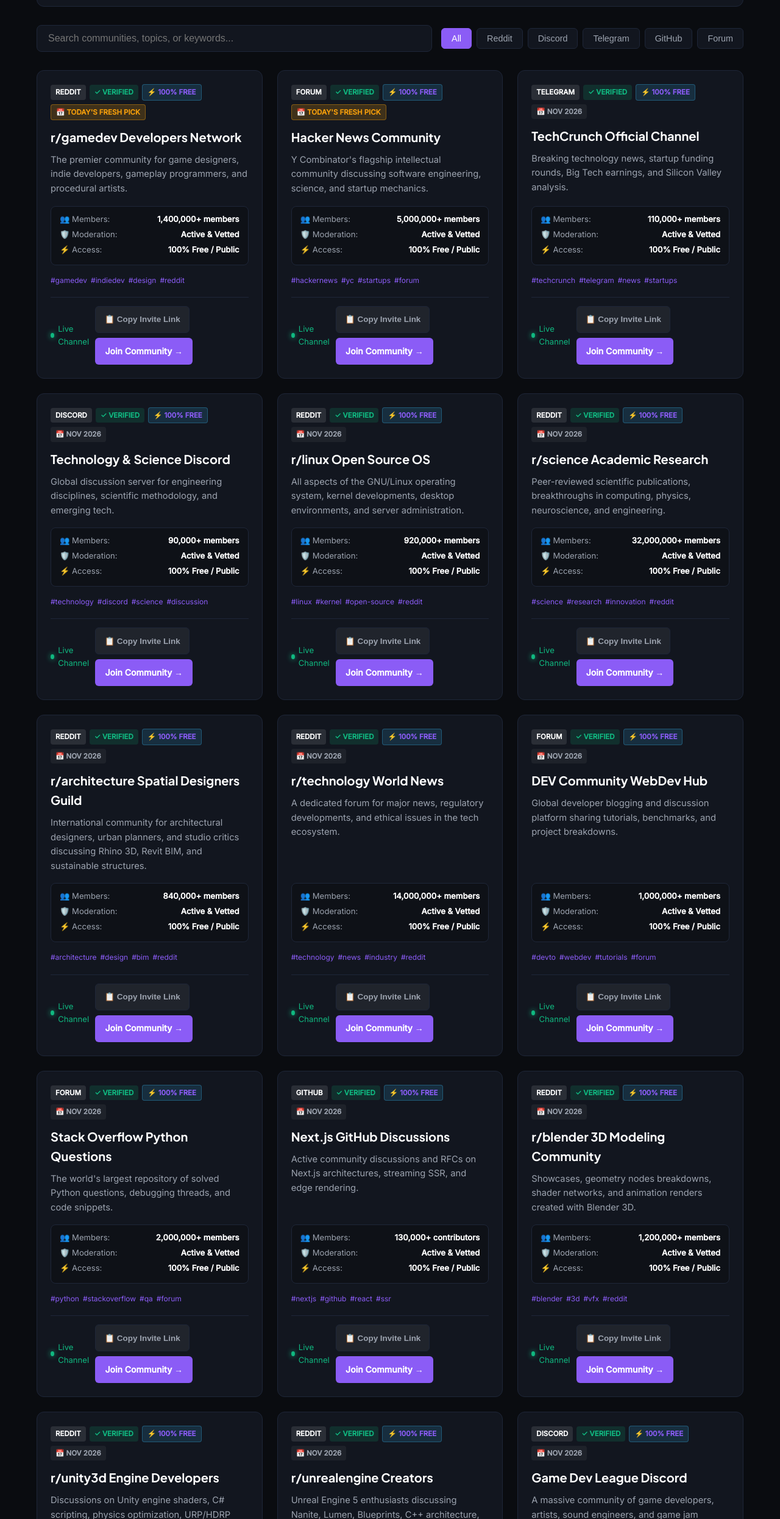
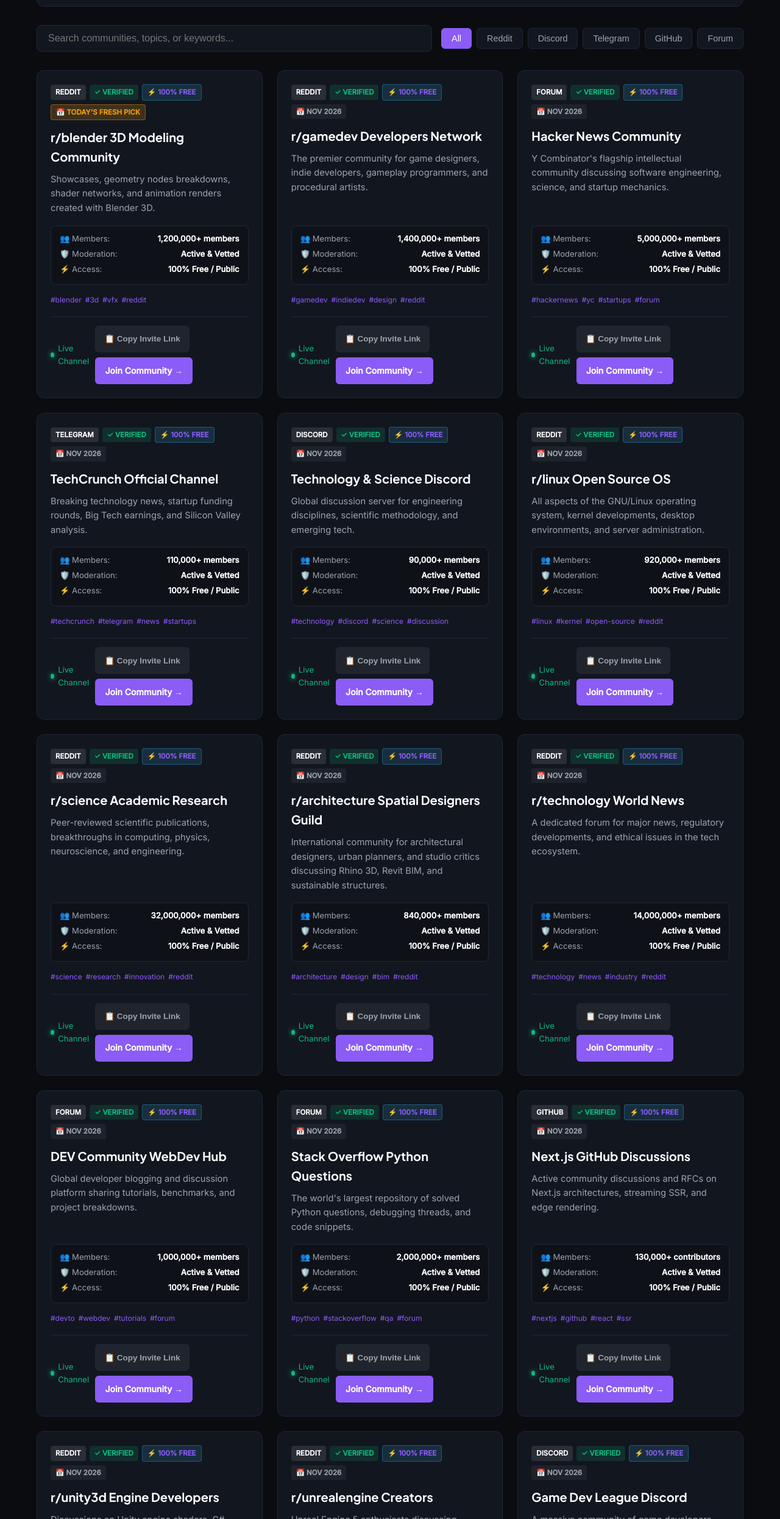
Before and after one commit to jibranpcccc/architecture-design-masters-hub, a plain HTML site: page index.html in a window 1280 px wide. Shown: the part 1120-3611 px from the top of the page at 61% size. Drawn offline with Linux system fonts and the light colour scheme.

```diff
--- a/index.html
+++ b/index.html
@@ -148,86 +148,86 @@
           {
             "@type": "ListItem",
             "position": 1,
+            "name": "r/blender 3D Modeling Community",
+            "description": "Showcases, geometry nodes breakdowns, shader networks, and animation renders created with Blender 3D.",
+            "url": "https://www.reddit.com/r/blender/"
+          },
+          {
+            "@type": "ListItem",
+            "position": 2,
             "name": "r/gamedev Developers Network",
             "description": "The premier community for game designers, indie developers, gameplay programmers, and procedural artists.",
             "url": "https://www.reddit.com/r/gamedev/"
           },
           {
             "@type": "ListItem",
-            "position": 2,
+            "position": 3,
             "name": "Hacker News Community",
             "description": "Y Combinator's flagship intellectual community discussing software engineering, science, and startup mechanics.",
             "url": "https://news.ycombinator.com"
           },
           {
             "@type": "ListItem",
-            "position": 3,
+            "position": 4,
             "name": "TechCrunch Official Channel",
             "description": "Breaking technology news, startup funding rounds, Big Tech earnings, and Silicon Valley analysis.",
             "url": "https://t.me/techcrunch"
           },
           {
             "@type": "ListItem",
-            "position": 4,
+            "position": 5,
             "name": "Technology & Science Discord",
             "description": "Global discussion server for engineering disciplines, scientific methodology, and emerging tech.",
             "url": "https://discord.gg/tech"
           },
           {
             "@type": "ListItem",
-            "position": 5,
+            "position": 6,
             "name": "r/linux Open Source OS",
             "description": "All aspects of the GNU/Linux operating system, kernel developments, desktop environments, and server administration.",
             "url": "https://www.reddit.com/r/linux/"
           },
           {
             "@type": "ListItem",
-            "position": 6,
+            "position": 7,
             "name": "r/science Academic Research",
             "description": "Peer-reviewed scientific publications, breakthroughs in computing, physics, neuroscience, and engineering.",
             "url": "https://www.reddit.com/r/science/"
           },
           {
             "@type": "ListItem",
-            "position": 7,
+            "position": 8,
             "name": "r/architecture Spatial Designers Guild",
             "description": "International community for architectural designers, urban planners, and studio critics discussing Rhino 3D, Revit BIM, and sustainable structures.",
             "url": "https://www.reddit.com/r/architecture/"
           },
           {
             "@type": "ListItem",
-            "position": 8,
+            "position": 9,
             "name": "r/technology World News",
             "description": "A dedicated forum for major news, regulatory developments, and ethical issues in the tech ecosystem.",
             "url": "https://www.reddit.com/r/technology/"
           },
           {
             "@type": "ListItem",
-            "position": 9,
+            "position": 10,
             "name": "DEV Community WebDev Hub",
             "description": "Global developer blogging and discussion platform sharing tutorials, benchmarks, and project breakdowns.",
             "url": "https://dev.to/t/webdev"
           },
           {
             "@type": "ListItem",
-            "position": 10,
+            "position": 11,
             "name": "Stack Overflow Python Questions",
             "description": "The world's largest repository of solved Python questions, debugging threads, and code snippets.",
             "url": "https://stackoverflow.com/questions/tagged/python"
           },
           {
             "@type": "ListItem",
-            "position": 11,
+            "position": 12,
             "name": "Next.js GitHub Discussions",
             "description": "Active community discussions and RFCs on Next.js architectures, streaming SSR, and edge rendering.",
             "url": "https://github.com/vercel/next.js/discussions"
-          },
-          {
-            "@type": "ListItem",
-            "position": 12,
-            "name": "r/blender 3D Modeling Community",
-            "description": "Showcases, geometry nodes breakdowns, shader networks, and animation renders created with Blender 3D.",
-            "url": "https://www.reddit.com/r/blender/"
           },
           {
             "@type": "ListItem",
@@ -617,12 +617,36 @@
         </div>
         <div id="vetted-communities" class="grid">
 
-        <div id="community-card-1" class="card" data-platform="reddit" data-category="game development">
+        <div id="community-card-1" class="card" data-platform="reddit" data-category="3d & vfx">
             <div class="card-header">
                 <span class="badge badge-platform">Reddit</span>
                 <span class="badge badge-verified">✓ Verified</span>
                 <span class="badge badge-free">⚡ 100% Free</span>
                 <span class="badge badge-date" style="background: rgba(245, 158, 11, 0.2); color: #f59e0b; border: 1px solid rgba(245, 158, 11, 0.4); font-weight: 700;">📅 Today's Fresh Pick</span>
+            </div>
+            <h3 class="card-title">r/blender 3D Modeling Community</h3>
+            <p class="card-desc">Showcases, geometry nodes breakdowns, shader networks, and animation renders created with Blender 3D.</p>
+            <div class="spec-matrix">
+                <div class="spec-row"><span>👥 Members:</span> <strong>1,200,000+ members</strong></div>
+                <div class="spec-row"><span>🛡️ Moderation:</span> <strong>Active & Vetted</strong></div>
+                <div class="spec-row"><span>⚡ Access:</span> <strong>100% Free / Public</strong></div>
+            </div>
+            <div class="tags-row"><span class="tag">#blender</span><span class="tag">#3d</span><span class="tag">#vfx</span><span class="tag">#reddit</span></div>
+            <div class="card-footer">
+                <span class="activity-pulse"><span class="pulse-dot"></span> Live Channel</span>
+                <div class="card-actions">
+                    <button class="btn-copy-invite" onclick="copyInviteLink(event, 'https://www.reddit.com/r/blender/')">📋 Copy Invite Link</button>
+                    <a href="https://www.reddit.com/r/blender/" target="_blank" rel="noopener noreferrer" class="btn-join">Join Community →</a>
+                </div>
+            </div>
+        </div>
+
+        <div id="community-card-2" class="card" data-platform="reddit" data-category="game development">
+            <div class="card-header">
+                <span class="badge badge-platform">Reddit</span>
+                <span class="badge badge-verified">✓ Verified</span>
+                <span class="badge badge-free">⚡ 100% Free</span>
+                <span class="badge badge-date">📅 Nov 2026</span>
             </div>
             <h3 class="card-title">r/gamedev Developers Network</h3>
             <p class="card-desc">The premier community for game designers, indie developers, gameplay programmers, and procedural artists.</p>
@@ -641,12 +665,12 @@
             </div>
         </div>
 
-        <div id="community-card-2" class="card" data-platform="forum" data-category="computer science & startups">
+        <div id="community-card-3" class="card" data-platform="forum" data-category="computer science & startups">
             <div class="card-header">
                 <span class="badge badge-platform">Forum</span>
                 <span class="badge badge-verified">✓ Verified</span>
                 <span class="badge badge-free">⚡ 100% Free</span>
-                <span class="badge badge-date" style="background: rgba(245, 158, 11, 0.2); color: #f59e0b; border: 1px solid rgba(245, 158, 11, 0.4); font-weight: 700;">📅 Today's Fresh Pick</span>
+                <span class="badge badge-date">📅 Nov 2026</span>
             </div>
             <h3 class="card-title">Hacker News Community</h3>
             <p class="card-desc">Y Combinator's flagship intellectual community discussing software engineering, science, and startup mechanics.</p>
@@ -665,7 +689,7 @@
             </div>
         </div>
 
-        <div id="community-card-3" class="card" data-platform="telegram" data-category="tech news">
+        <div id="community-card-4" class="card" data-platform="telegram" data-category="tech news">
             <div class="card-header">
                 <span class="badge badge-platform">Telegram</span>
                 <span class="badge badge-verified">✓ Verified</span>
@@ -689,7 +713,7 @@
             </div>
         </div>
 
-        <div id="community-card-4" class="card" data-platform="discord" data-category="tech discussion">
+        <div id="community-card-5" class="card" data-platform="discord" data-category="tech discussion">
             <div class="card-header">
                 <span class="badge badge-platform">Discord</span>
                 <span class="badge badge-verified">✓ Verified</span>
@@ -713,7 +737,7 @@
             </div>
         </div>
 
-        <div id="community-card-5" class="card" data-platform="reddit" data-category="linux & os">
+        <div id="community-card-6" class="card" data-platform="reddit" data-category="linux & os">
             <div class="card-header">
                 <span class="badge badge-platform">Reddit</span>
                 <span class="badge badge-verified">✓ Verified</span>
@@ -737,7 +761,7 @@
             </div>
         </div>
 
-        <div id="community-card-6" class="card" data-platform="reddit" data-category="science & innovation">
+        <div id="community-card-7" class="card" data-platform="reddit" data-category="science & innovation">
             <div class="card-header">
                 <span class="badge badge-platform">Reddit</span>
                 <span class="badge badge-verified">✓ Verified</span>
@@ -761,7 +785,7 @@
             </div>
         </div>
 
-        <div id="community-card-7" class="card" data-platform="reddit" data-category="architecture & spatial">
+        <div id="community-card-8" class="card" data-platform="reddit" data-category="architecture & spatial">
             <div class="card-header">
                 <span class="badge badge-platform">Reddit</span>
                 <span class="badge badge-verified">✓ Verified</span>
@@ -785,7 +809,7 @@
             </div>
         </div>
 
-        <div id="community-card-8" class="card" data-platform="reddit" data-category="tech news">
+        <div id="community-card-9" class="card" data-platform="reddit" data-category="tech news">
             <div class="card-header">
                 <span class="badge badge-platform">Reddit</span>
                 <span class="badge badge-verified">✓ Verified</span>
@@ -809,7 +833,7 @@
             </div>
         </div>
 
-        <div id="community-card-9" class="card" data-platform="forum" data-category="web development">
+        <div id="community-card-10" class="card" data-platform="forum" data-category="web development">
             <div class="card-header">
                 <span class="badge badge-platform">Forum</span>
                 <span class="badge badge-verified">✓ Verified</span>
@@ -833,7 +857,7 @@
             </div>
         </div>
 
-        <div id="community-card-10" class="card" data-platform="forum" data-category="python development">
+        <div id="community-card-11" class="card" data-platform="forum" data-category="python development">
             <div class="card-header">
                 <span class="badge badge-platform">Forum</span>
                 <span class="badge badge-verified">✓ Verified</span>
@@ -857,7 +881,7 @@
             </div>
         </div>
 
-        <div id="community-card-11" class="card" data-platform="github" data-category="frontend engineering">
+        <div id="community-card-12" class="card" data-platform="github" data-category="frontend engineering">
             <div class="card-header">
                 <span class="badge badge-platform">GitHub</span>
                 <span class="badge badge-verified">✓ Verified</span>
@@ -877,30 +901,6 @@
                 <div class="card-actions">
                     <button class="btn-copy-invite" onclick="copyInviteLink(event, 'https://github.com/vercel/next.js/discussions')">📋 Copy Invite Link</button>
                     <a href="https://github.com/vercel/next.js/discussions" target="_blank" rel="noopener noreferrer" class="btn-join">Join Community →</a>
-                </div>
-            </div>
-        </div>
-
-        <div id="community-card-12" class="card" data-platform="reddit" data-category="3d & vfx">
-            <div class="card-header">
-                <span class="badge badge-platform">Reddit</span>
-                <span class="badge badge-verified">✓ Verified</span>
-                <span class="badge badge-free">⚡ 100% Free</span>
-                <span class="badge badge-date">📅 Nov 2026</span>
-            </div>
-            <h3 class="card-title">r/blender 3D Modeling Community</h3>
-            <p class="card-desc">Showcases, geometry nodes breakdowns, shader networks, and animation renders created with Blender 3D.</p>
-            <div class="spec-matrix">
-                <div class="spec-row"><span>👥 Members:</span> <strong>1,200,000+ members</strong></div>
-                <div class="spec-row"><span>🛡️ Moderation:</span> <strong>Active & Vetted</strong></div>
-                <div class="spec-row"><span>⚡ Access:</span> <strong>100% Free / Public</strong></div>
-            </div>
-            <div class="tags-row"><span class="tag">#blender</span><span class="tag">#3d</span><span class="tag">#vfx</span><span class="tag">#reddit</span></div>
-            <div class="card-footer">
-                <span class="activity-pulse"><span class="pulse-dot"></span> Live Channel</span>
-                <div class="card-actions">
-                    <button class="btn-copy-invite" onclick="copyInviteLink(event, 'https://www.reddit.com/r/blender/')">📋 Copy Invite Link</button>
-                    <a href="https://www.reddit.com/r/blender/" target="_blank" rel="noopener noreferrer" class="btn-join">Join Community →</a>
                 </div>
             </div>
         </div>
```
Also changed, not shown: data/groups.json (+20 -19 lines), feed.xml (+9 -9 lines).
